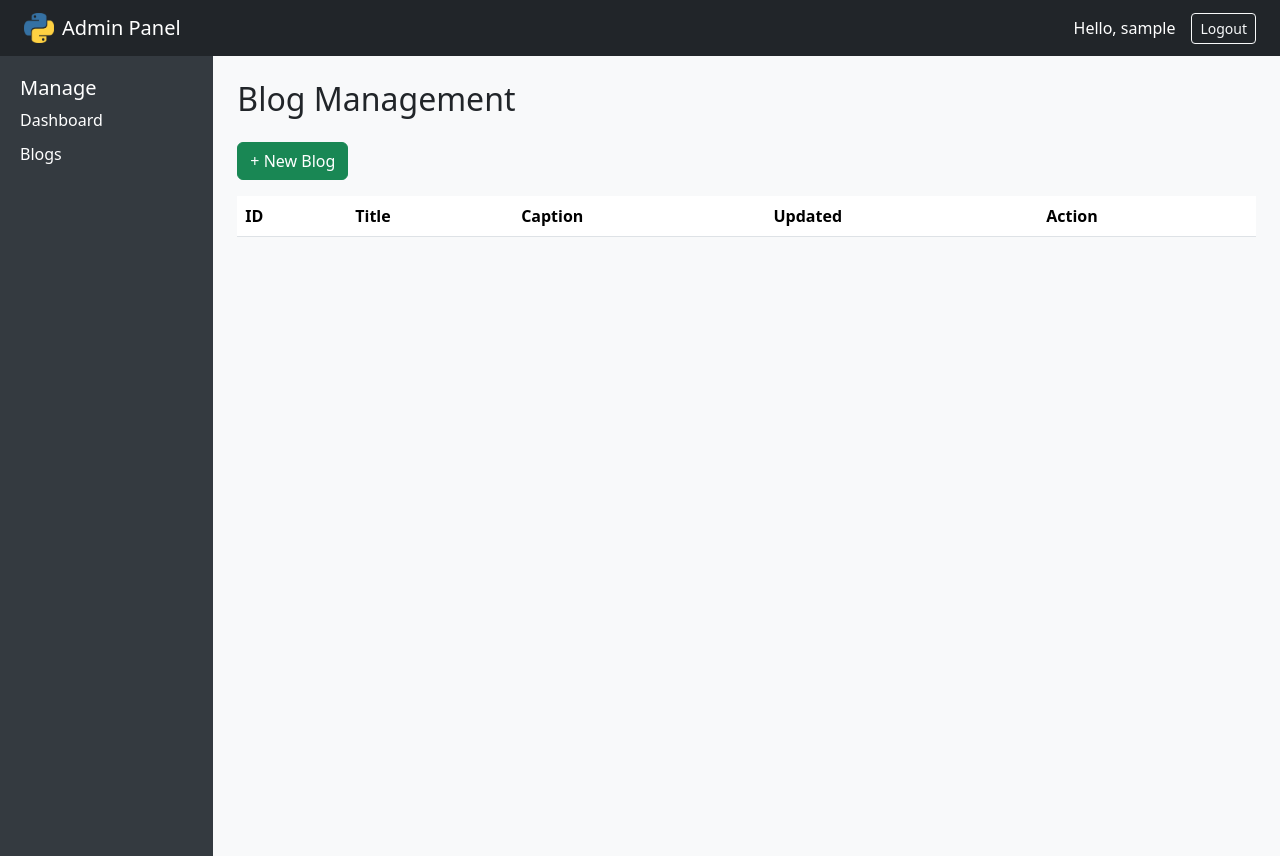
After one commit to susangi/blog_managment_system_flask, a Flask app: page /admin/blogs/ in a window 1280 px wide. The commit adds this page. Run offline with Flask 3, Linux system fonts and the light colour scheme; the visitor is signed in with stand-in values (Sample User, id 1); data that the repository does not hold is empty.

Commit message:
blog crud operation

```diff
--- a/app.py
+++ b/app.py
@@ -6,6 +6,7 @@ from controllers.login_controller import admin_login_bp
 from controllers.admin_content_controller import admin_content_bp
 from controllers.lesson_admin_controller import lesson_admin_bp
 from controllers.blog_controller import blog_bp
+from controllers.blog_admin_controller import blog_admin_bp
 from config import SECRET_KEY
 
 app = Flask(__name__)
@@ -19,6 +20,7 @@ app.register_blueprint(admin_login_bp)
 app.register_blueprint(admin_content_bp)
 app.register_blueprint(lesson_admin_bp)
 app.register_blueprint(blog_bp)
+app.register_blueprint(blog_admin_bp)
 
 @app.context_processor
 def inject_sidebar_data():
--- /dev/null
+++ b/controllers/blog_admin_controller.py
@@ -0,0 +1,78 @@
+from flask import Blueprint, render_template, request, redirect, url_for, flash, session
+from db import dbConnection
+from datetime import datetime
+
+blog_admin_bp = Blueprint('blog_admin', __name__, url_prefix='/admin/blogs')
+
+@blog_admin_bp.route('/')
+def list_blogs():
+    if not session.get('admin_logged_in'):
+        return redirect(url_for('admin.login'))
+
+    conn = dbConnection()
+    cursor = conn.cursor(dictionary=True)
+    cursor.execute("SELECT * FROM blogs ORDER BY updated_at DESC")
+    blogs = cursor.fetchall()
+    cursor.close()
+    conn.close()
+
+    return render_template('admin/blogs.html', blogs=blogs)
+
+@blog_admin_bp.route('/create', methods=['GET', 'POST'])
+def create_blog():
+    if request.method == 'POST':
+        title = request.form['title']
+        caption = request.form['caption']
+        content = request.form['content']
+
+        conn = dbConnection()
+        cursor = conn.cursor()
+        cursor.execute(
+            "INSERT INTO blogs (title, caption, content, updated_at) VALUES (%s, %s, %s, %s)",
+            (title, caption, content, datetime.now())
+        )
+        conn.commit()
+        cursor.close()
+        conn.close()
+
+        flash("Blog created successfully.", "success")
+        return redirect(url_for('blog_admin.list_blogs'))
+
+    return render_template('admin/create_blog.html')
+
+@blog_admin_bp.route('/edit/<int:id>', methods=['GET', 'POST'])
+def edit_blog(id):
+    conn = dbConnection()
+    cursor = conn.cursor(dictionary=True)
+
+    if request.method == 'POST':
+        title = request.form['title']
+        caption = request.form['caption']
+        content = request.form['content']
+        cursor.execute(
+            "UPDATE blogs SET title=%s, caption=%s, content=%s, updated_at=%s WHERE id=%s",
+            (title, caption, content, datetime.now(), id)
+        )
+        conn.commit()
+        cursor.close()
+        conn.close()
+        flash("Blog updated.", "info")
+        return redirect(url_for('blog_admin.list_blogs'))
+
+    cursor.execute("SELECT * FROM blogs WHERE id = %s", (id,))
+    blog = cursor.fetchone()
+    cursor.close()
+    conn.close()
+
+    return render_template('admin/edit_blog.html', blog=blog)
+
+@blog_admin_bp.route('/delete/<int:id>', methods=['POST'])
+def delete_blog(id):
+    conn = dbConnection()
+    cursor = conn.cursor()
+    cursor.execute("DELETE FROM blogs WHERE id = %s", (id,))
+    conn.commit()
+    cursor.close()
+    conn.close()
+    flash("Blog deleted.", "warning")
+    return redirect(url_for('blog_admin.list_blogs'))
--- a/templates/admin/admin_base.html
+++ b/templates/admin/admin_base.html
@@ -49,9 +49,7 @@
             <div class="col-md-2 sidebar">
                 <h5>Manage</h5>
                 <a href="{{ url_for('admin_content.dashboard') }}">Dashboard</a>
-                <a href="{{ url_for('lesson_admin.list_lessons') }}">Lessons</a>
-                <a href="{{ url_for('admin_content.manage_topics') }}">Topics</a>
-                <a href="{{ url_for('admin_content.manage_contents') }}">Contents</a>
+                <a href="{{ url_for('blog_admin.list_blogs') }}">Blogs</a>
             </div>
             <div class="col-md-10 p-4">
                 {% block content %}{% endblock %}
--- /dev/null
+++ b/templates/admin/blogs.html
@@ -0,0 +1,36 @@
+{% extends 'admin/admin_base.html' %}
+
+{% block title %}Manage Blogs{% endblock %}
+
+{% block content %}
+<h2 class="mb-4">Blog Management</h2>
+<a href="{{ url_for('blog_admin.create_blog') }}" class="btn btn-success mb-3">+ New Blog</a>
+
+<table class="table table-striped">
+    <thead>
+        <tr>
+            <th>ID</th>
+            <th>Title</th>
+            <th>Caption</th>
+            <th>Updated</th>
+            <th>Action</th>
+        </tr>
+    </thead>
+    <tbody>
+        {% for blog in blogs %}
+        <tr>
+            <td>{{ blog.id }}</td>
+            <td>{{ blog.title }}</td>
+            <td>{{ blog.caption }}</td>
+            <td>{{ blog.updated_at.strftime('%Y-%m-%d %H:%M') }}</td>
+            <td>
+                <a href="{{ url_for('blog_admin.edit_blog', id=blog.id) }}" class="btn btn-sm btn-primary">Edit</a>
+                <form method="POST" action="{{ url_for('blog_admin.delete_blog', id=blog.id) }}" style="display:inline;" onsubmit="return confirm('Delete this blog?');">
+                    <button class="btn btn-sm btn-danger">Delete</button>
+                </form>
+            </td>
+        </tr>
+        {% endfor %}
+    </tbody>
+</table>
+{% endblock %}
```
Also changed, not shown: templates/admin/create_blog.html (added, +23 -0 lines), templates/admin/edit_blog.html (added, +23 -0 lines).
